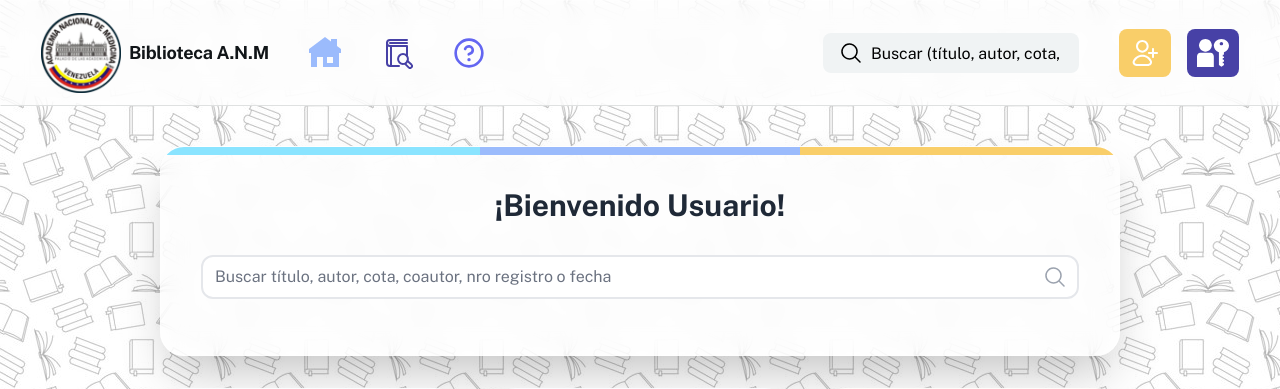
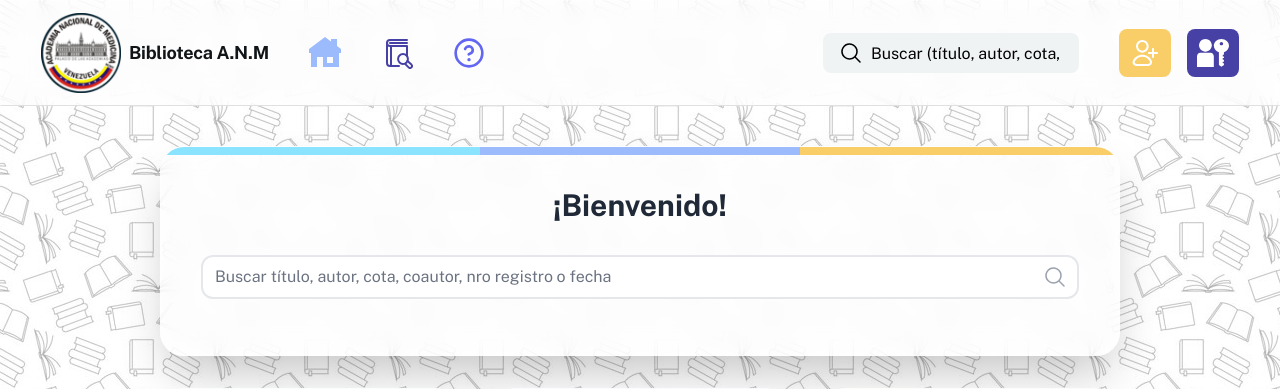
Before and after one commit to juanc58/academiaproject, a Django app: page / in a window 1280 px wide. Shown: the top 389 px of the page. Run offline with Django 5.2, Linux system fonts and the light colour scheme; some libraries are stand-ins or nearby versions.

Commit message:
feat: Add initial homepage template with dynamic welcome, search, content categories, and footer.

```diff
--- a/myapp/tasks/templates/index.html
+++ b/myapp/tasks/templates/index.html
@@ -16,11 +16,13 @@
                 {% if user.is_authenticated %}
                   {% if user.is_superuser %}
                     ¡Bienvenido Administrador!
+                  {% elif user.is_staff %}
+                    ¡Bienvenido Trabajador!
                   {% else %}
-                    ¡Bienvenido Trabajador!
+                    ¡Bienvenido, {{ user.first_name }}!
                   {% endif %}
                 {% else %}
-                  ¡Bienvenido Usuario!
+                  ¡Bienvenido!
                 {% endif %}
               </h1>
             </div>
```
